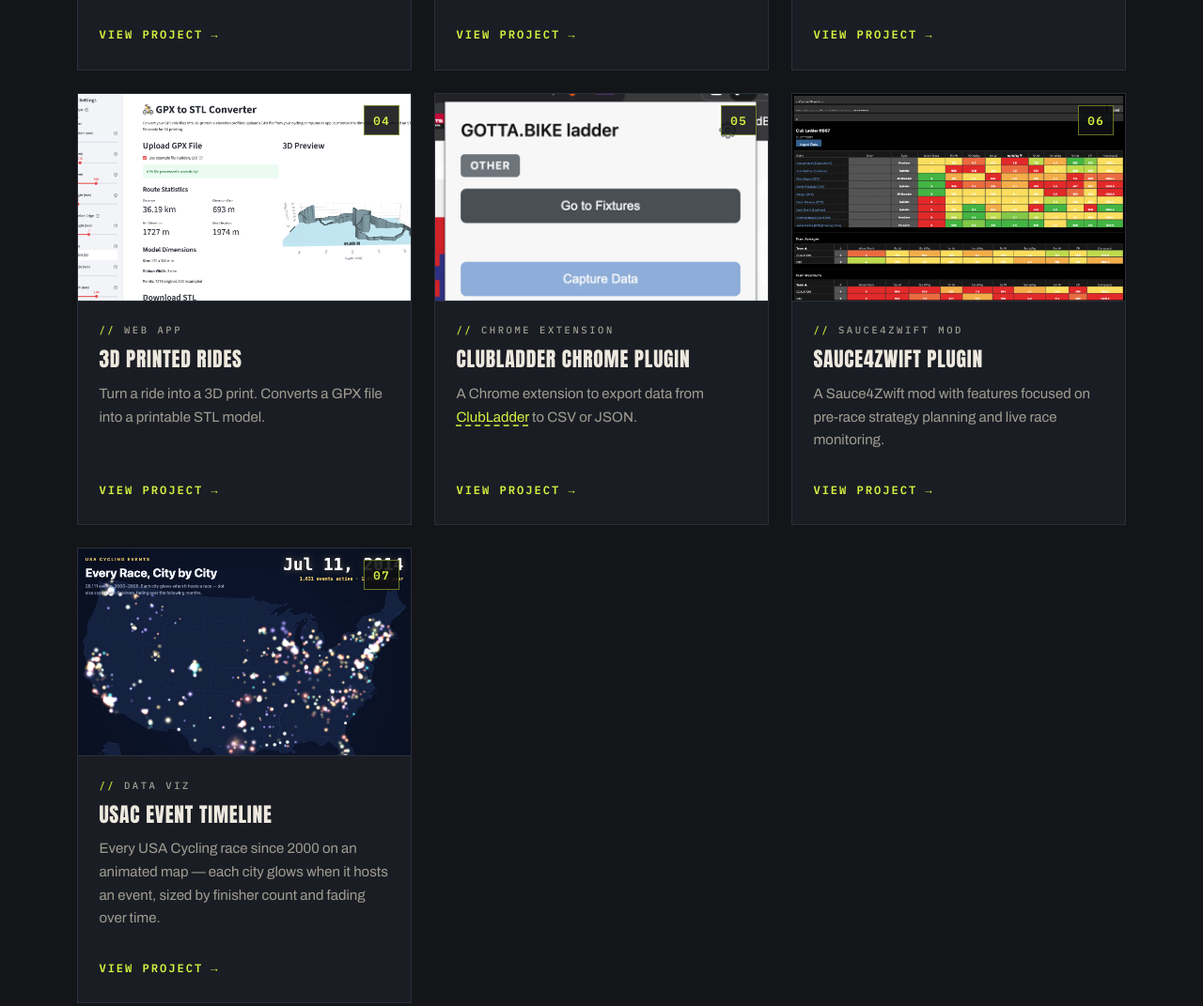
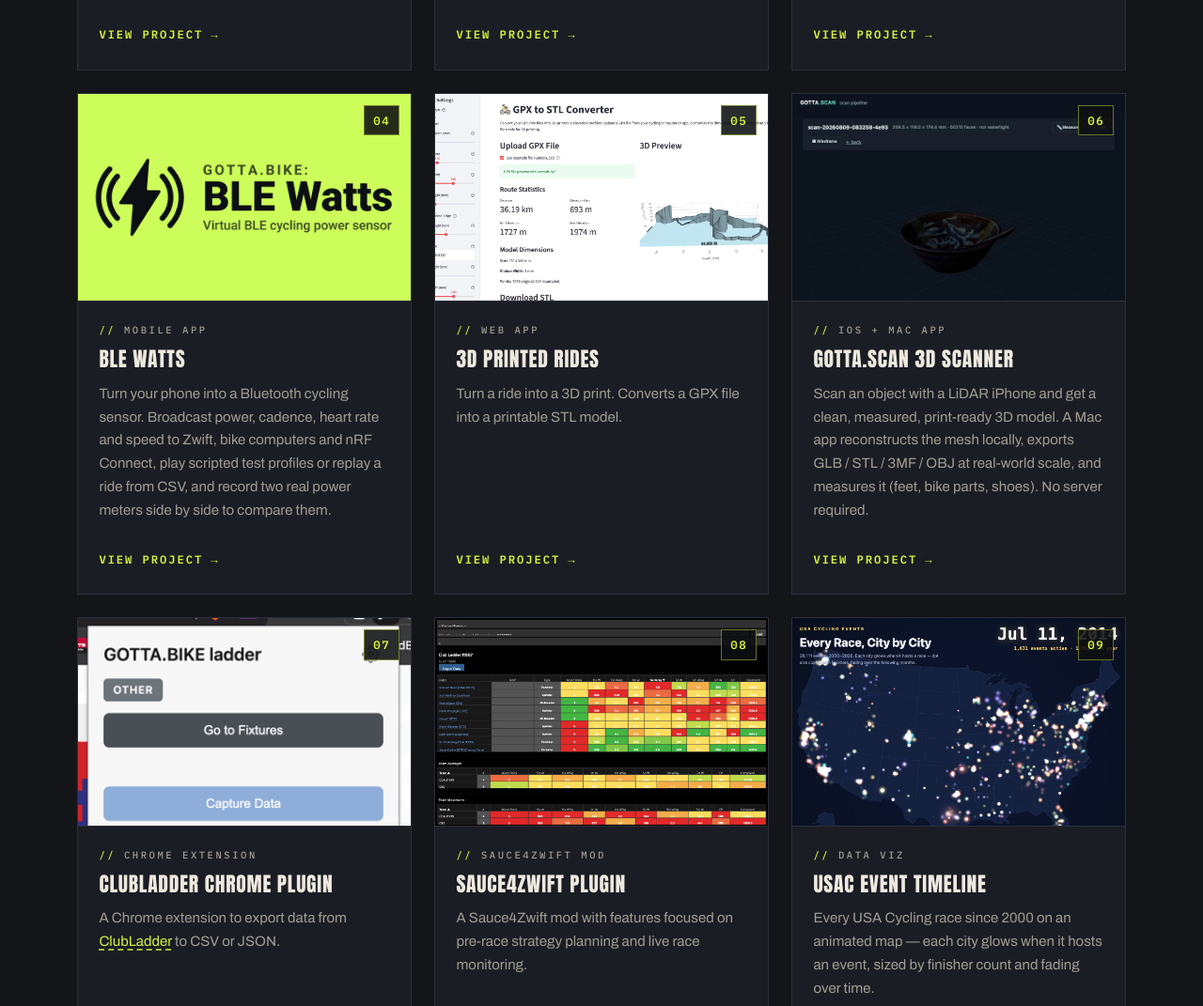
Before and after one commit to vincentdavis/gottta_bike_website, a plain HTML site: page index.html in a window 1280 px wide. Shown: the part 1589-2660 px from the top of the page at 94% size. Drawn offline with nearby package versions, Linux system fonts and the light colour scheme.

Commit message:
Add BLE Watts and GOTTA.SCAN 3D scanner project cards
Co-Authored-By: Claude Opus 5.5 <noreply@anthropic.com>
Claude-Session: https://claude.ai/code/session_015bmyNPopqUtSeLccjZa1wR

```diff
--- a/index.html
+++ b/index.html
@@ -53,7 +53,7 @@
     <header id="hero" class="hero-section">
         <div class="hero-stripes" aria-hidden="true"></div>
         <div class="container hero-inner">
-            <p class="hero-kicker reveal-load">Est. Colorado &middot; 07 projects &middot; open source</p>
+            <p class="hero-kicker reveal-load">Est. Colorado &middot; 09 projects &middot; open source</p>
             <h1 class="hero-title reveal-load">GOTTA.BIKE</h1>
             <div class="hero-lead reveal-load"><p>A PASSION FOR CYCLING<br>
 by: Vincent Davis</p></div>
@@ -132,8 +132,24 @@ by: Vincent Davis</p></div>
                 <div class="col-md-6 col-lg-4 reveal">
                     <article class="ride-card">
                         <div class="ride-card__media">
+                            <img src="images/ble_watts.png" class="ride-card__img" alt="Screenshot of BLE Watts" loading="lazy">
+                            <span class="ride-card__plate" aria-hidden="true">04</span>
+                        </div>
+                        <div class="ride-card__body">
+                            <p class="ride-card__tag">Mobile app</p>
+                            <h3 class="ride-card__title">BLE Watts</h3>
+                            <p class="ride-card__desc">Turn your phone into a Bluetooth cycling sensor. Broadcast power, cadence, heart rate and speed to Zwift, bike computers and nRF Connect, play scripted test profiles or replay a ride from CSV, and record two real power meters side by side to compare them.</p>
+                        </div>
+                        <div class="ride-card__footer">
+                            <a href="https://github.com/vincentdavis/GOTTA.BIKE-BLE-Watts" class="ride-link">View Project<span class="ride-link__arrow" aria-hidden="true">&rarr;</span></a>
+                        </div>
+                    </article>
+                </div>
+                <div class="col-md-6 col-lg-4 reveal">
+                    <article class="ride-card">
+                        <div class="ride-card__media">
                             <img src="images/print_gotta_bike.png" class="ride-card__img" alt="Screenshot of 3D Printed Rides" loading="lazy">
-                            <span class="ride-card__plate" aria-hidden="true">04</span>
+                            <span class="ride-card__plate" aria-hidden="true">05</span>
                         </div>
                         <div class="ride-card__body">
                             <p class="ride-card__tag">Web app</p>
@@ -148,8 +164,24 @@ by: Vincent Davis</p></div>
                 <div class="col-md-6 col-lg-4 reveal">
                     <article class="ride-card">
                         <div class="ride-card__media">
+                            <img src="images/gotta_scan.jpg" class="ride-card__img" alt="Screenshot of GOTTA.SCAN 3D Scanner" loading="lazy">
+                            <span class="ride-card__plate" aria-hidden="true">06</span>
+                        </div>
+                        <div class="ride-card__body">
+                            <p class="ride-card__tag">iOS + Mac app</p>
+                            <h3 class="ride-card__title">GOTTA.SCAN 3D Scanner</h3>
+                            <p class="ride-card__desc">Scan an object with a LiDAR iPhone and get a clean, measured, print-ready 3D model. A Mac app reconstructs the mesh locally, exports GLB / STL / 3MF / OBJ at real-world scale, and measures it (feet, bike parts, shoes). No server required.</p>
+                        </div>
+                        <div class="ride-card__footer">
+                            <a href="https://github.com/vincentdavis/gotta-scan" class="ride-link">View Project<span class="ride-link__arrow" aria-hidden="true">&rarr;</span></a>
+                        </div>
+                    </article>
+                </div>
+                <div class="col-md-6 col-lg-4 reveal">
+                    <article class="ride-card">
+                        <div class="ride-card__media">
                             <img src="images/clubladder_chrome.png" class="ride-card__img" alt="Screenshot of ClubLadder Chrome Plugin" loading="lazy">
-                            <span class="ride-card__plate" aria-hidden="true">05</span>
+                            <span class="ride-card__plate" aria-hidden="true">07</span>
                         </div>
                         <div class="ride-card__body">
                             <p class="ride-card__tag">Chrome extension</p>
@@ -165,7 +197,7 @@ by: Vincent Davis</p></div>
                     <article class="ride-card">
                         <div class="ride-card__media">
                             <img src="images/sauce_plugin.png" class="ride-card__img" alt="Screenshot of Sauce4Zwift Plugin" loading="lazy">
-                            <span class="ride-card__plate" aria-hidden="true">06</span>
+                            <span class="ride-card__plate" aria-hidden="true">08</span>
                         </div>
                         <div class="ride-card__body">
                             <p class="ride-card__tag">Sauce4Zwift mod</p>
@@ -181,7 +213,7 @@ by: Vincent Davis</p></div>
                     <article class="ride-card">
                         <div class="ride-card__media">
                             <img src="images/usac_events_2014.jpg" class="ride-card__img" alt="Screenshot of USAC Event Timeline" loading="lazy">
-                            <span class="ride-card__plate" aria-hidden="true">07</span>
+                            <span class="ride-card__plate" aria-hidden="true">09</span>
                         </div>
                         <div class="ride-card__body">
                             <p class="ride-card__tag">Data viz</p>
```
Also changed, not shown: images/ble_watts.png (added), images/gotta_scan.jpg (added), 2 other files.
